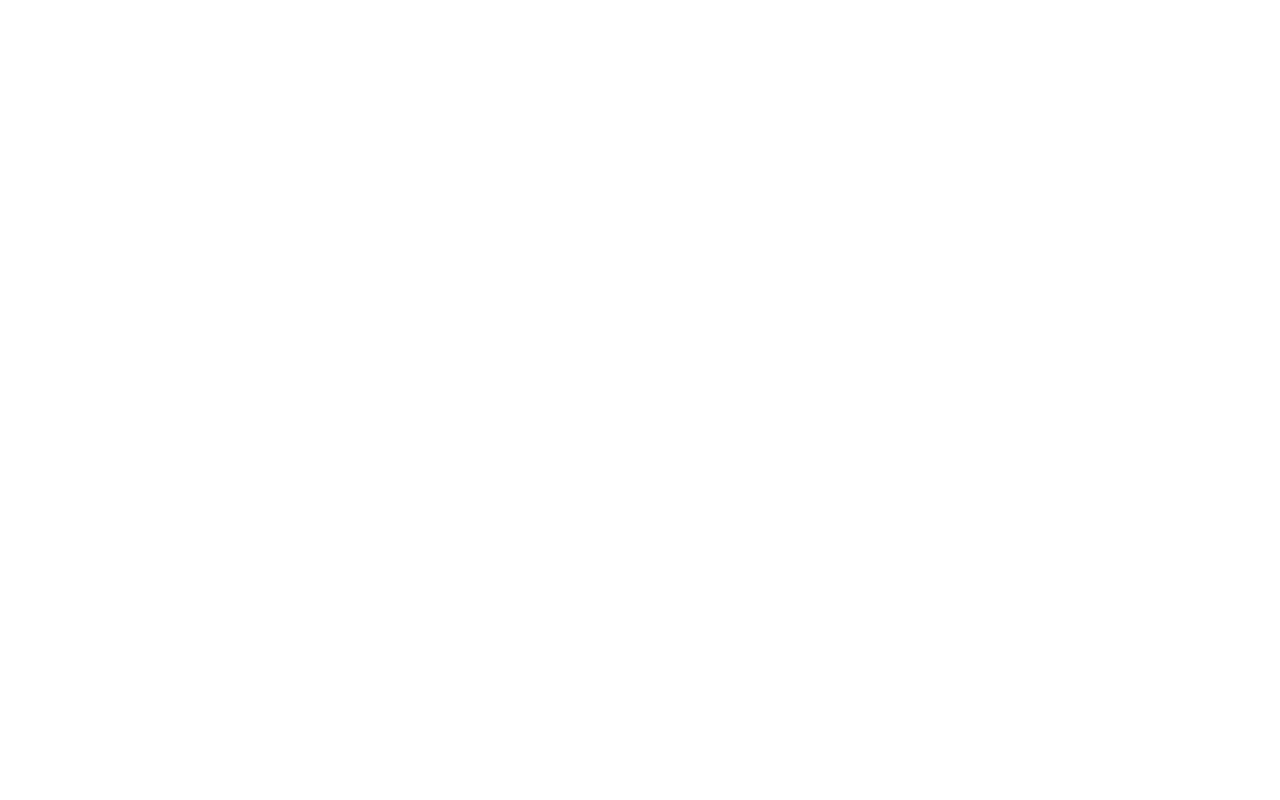
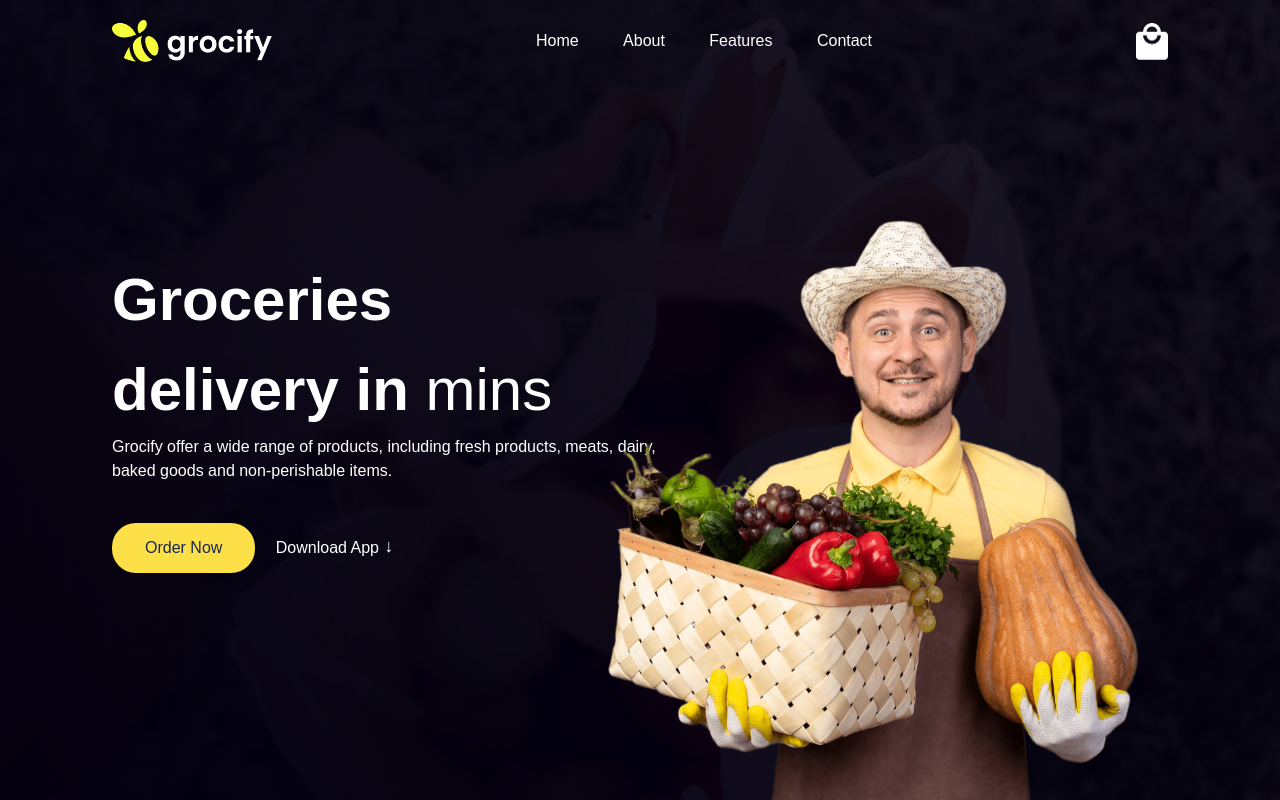
Before and after one commit to jichani/grocity, a plain HTML site: page index.html in a window 1280 px wide. Drawn offline with nearby package versions, Linux system fonts and the light colour scheme.

Commit message:
tailwind turorial

```diff
--- a/index.html
+++ b/index.html
@@ -10,7 +10,34 @@
 </head>
 
 <body>
+  <header
+    class="relative m-auto container w-screen min-h-screen bg-[url('/images/image.png')] bg-center bg-cover px-28 py-5">
+    <nav class="flex items-center">
+      <img src="./images/logo.png" alt="logo image" class="w-40 cursor-pointer">
+      <ul class="flex-1 text-center">
+        <li class="list-none inline-block px-5"><a href="#" class="no-underline text-white">Home</a></li>
+        <li class="list-none inline-block px-5"><a href="#" class="no-underline text-white">About</a></li>
+        <li class="list-none inline-block px-5"><a href="#" class="no-underline text-white">Features</a></li>
+        <li class="list-none inline-block px-5"><a href="#" class="no-underline text-white">Contact</a></li>
+      </ul>
+      <img src="./images/cart.png" alt="cart" class="w-8 cursor-pointer">
+    </nav>
+    <div class="text-white mt-48 max-w-xl">
+      <h1 class="text-6xl font-semibold leading-normal">Groceries<br>delivery in <span class="font-light">mins</h1>
+      <p>Grocify offer a wide range of products, including fresh products, meats, dairy, baked goods and non-perishable
+        items.</p>
 
+      <div class="mt-10">
+        <a href="#"
+          class="bg-yellow-300 text-blue-950 rounded-3xl py-3 px-8 font-medium inline-block mr-4 hover:bg-transparent hover:border-yellow-300 hover:text-white duration-300 hover:border border border-transparent">Order
+          Now</a>
+        <a href="#">Download App <span class="text-lg inline-block rotate-90">→</span></a>
+      </div>
+
+      <img src="images/grocery-image.png" alt="grocery-image" class="w-full xl:w-1/2 xl:absolute bottom-0 right-20">
+
+    </div>
+  </header>
 </body>
 
 </html>
```
Also changed, not shown: tailwind.config.js (added).
